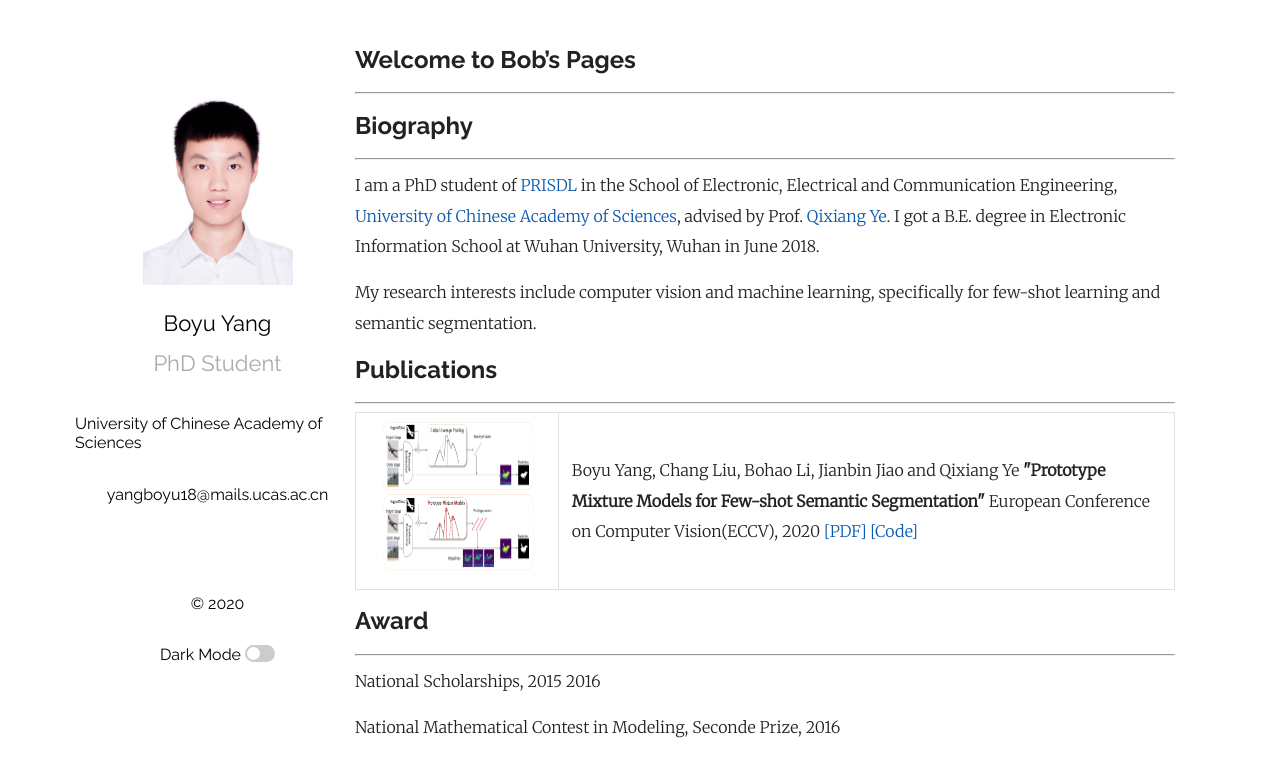
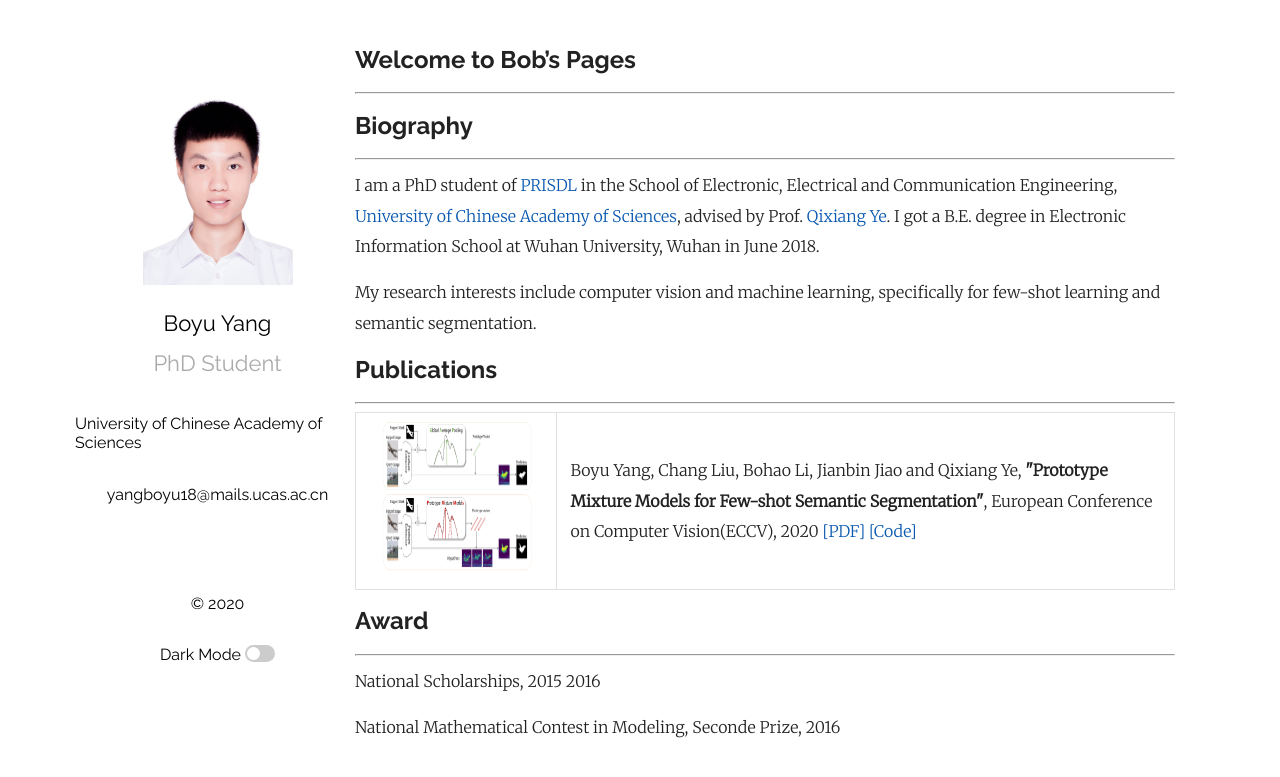
Before and after one commit to Yang-Bob/Yang-Bob.github.io, a Jekyll site: the page built from index.md, in a window 1280 px wide. Shown: the top 777 px of the page. Built offline with Jekyll 4.4.1, drawn with Linux system fonts in a browser that asks for light colours; some web fonts are replaced; our own code applies the rules of GitHub Pages for plain Markdown files; a script that is not in the unit is left out; comment, search, counter and statistics services are not loaded.

```diff
--- a/index.md
+++ b/index.md
@@ -12,8 +12,8 @@ My research interests include computer vision and machine learning, specifically
 <table border="1">
 <tr>
 <td><img src="/PMMs.png"  height="150" width="500"></td>
-<td>Boyu Yang, Chang Liu, Bohao Li, Jianbin Jiao and Qixiang Ye
-<b>"Prototype Mixture Models for Few-shot Semantic Segmentation"</b>
+<td>Boyu Yang, Chang Liu, Bohao Li, Jianbin Jiao and Qixiang Ye,
+<b>"Prototype Mixture Models for Few-shot Semantic Segmentation"</b>,
 European Conference on Computer Vision(ECCV), 2020 <a href="url">[PDF]</a> <a href="https://github.com/Yang-Bob/PMMs">[Code]</a> </td>
 </tr>
 </table>
```
